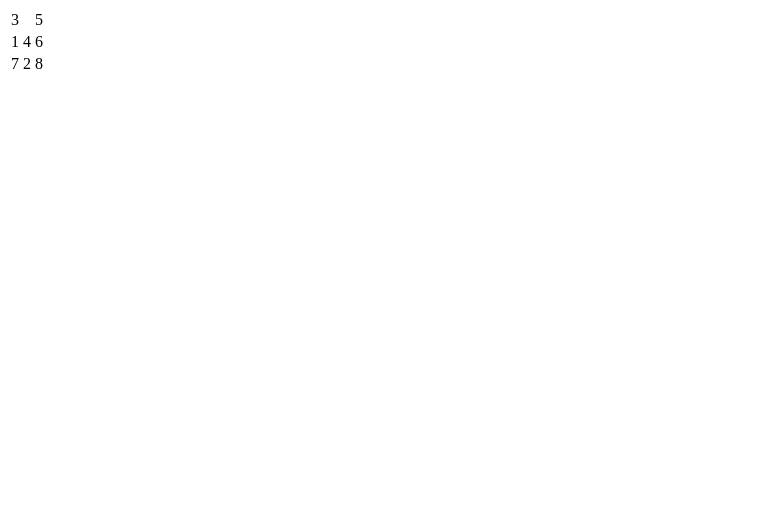
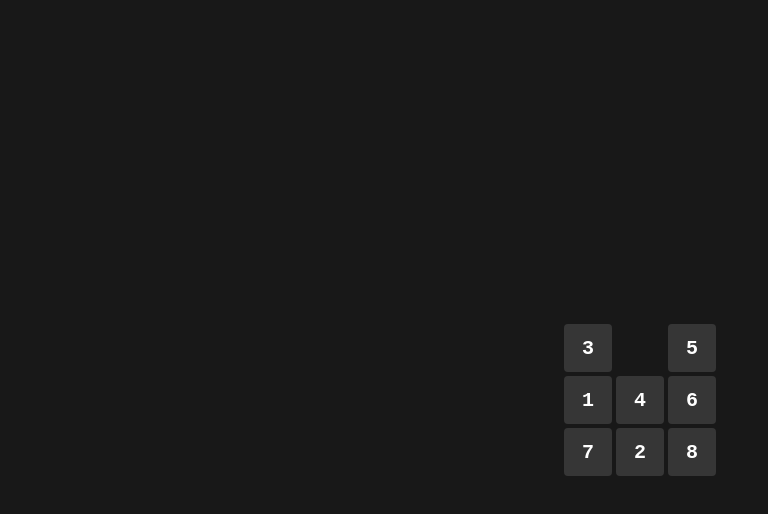
Before and after one commit to Ergoold/get-shwifty, a plain HTML site: page index.html in a window 1280 px wide. Shown: the whole page, without its empty margins (0-768 px from the left). Drawn offline with Linux system fonts and the light colour scheme.

Commit message:
Create style.css

```diff
--- a/index.html
+++ b/index.html
@@ -3,6 +3,7 @@
     <head>
         <title>Get Shwifty!</title>
         <script type="module" src="app.js"></script>
+        <link rel="stylesheet" href="style.css" />
     </head>
     <body>
         <table id="board"></table>
--- /dev/null
+++ b/style.css
@@ -0,0 +1,32 @@
+* {
+    padding: 0;
+    margin: 0;
+    box-sizing: border-box;
+}
+
+body {
+    width: 100vw;
+    height: 100vh;
+    display: grid;
+    place-items: center;
+    background: #181818;
+}
+
+table {
+    border-spacing: 0.25rem;
+}
+
+td {
+    width: 3rem;
+    height: 3rem;
+    font-family: monospace;
+    font-weight: bold;
+}
+
+td.not-empty {
+    color: white;
+    background: #363636;
+    font-size: 1.25rem;
+    border-radius: 4px;
+    text-align: center;
+}
```
